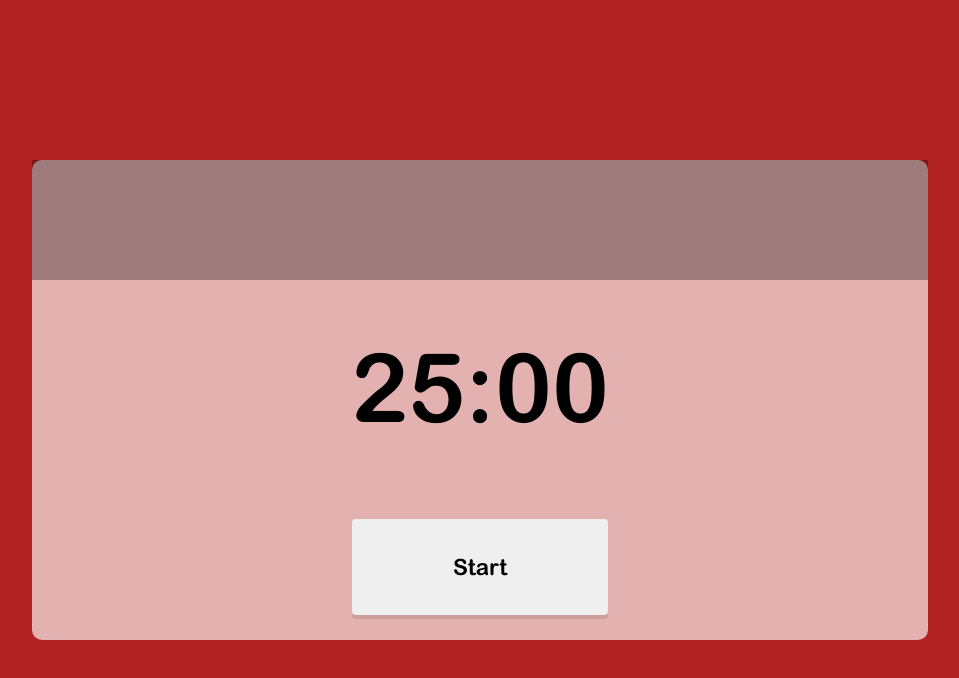
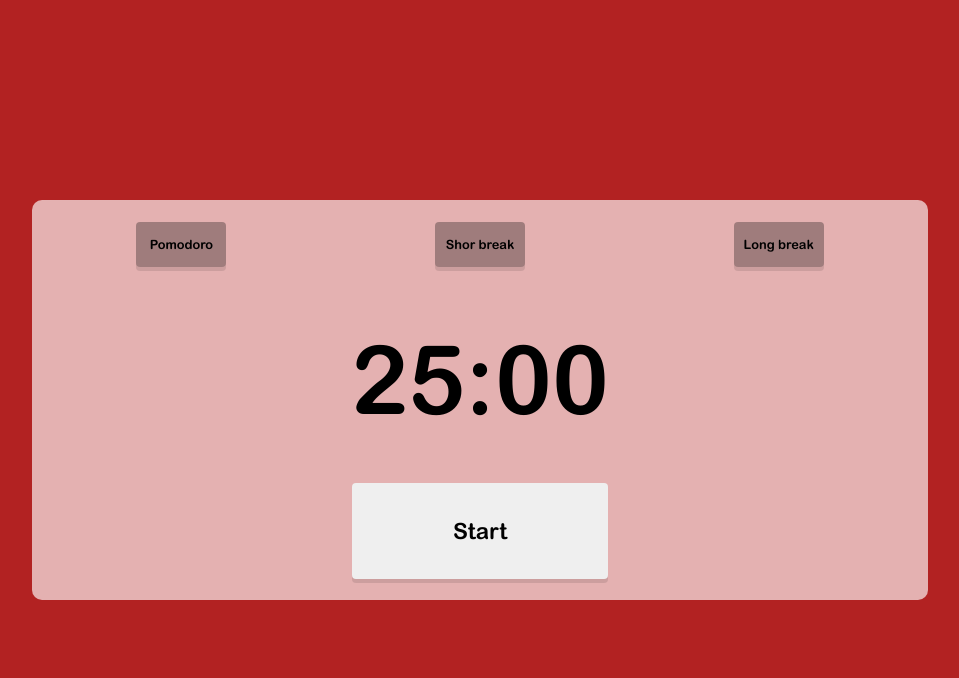
Before and after one commit to IsaacSales15/PomodoroProject, a plain HTML site: page PomodoroProject/index.html in a window 1280 px wide. Shown: the whole page, without its empty margins (160-1119 px from the left). Drawn offline with Linux system fonts and the light colour scheme.

Commit message:
mais botões

```diff
--- a/PomodoroProject/index.html
+++ b/PomodoroProject/index.html
@@ -1,5 +1,5 @@
 <!DOCTYPE html>
-<html lang="en">
+<html lang="pt-br">
 <head>
     <meta charset="UTF-8">
     <meta http-equiv="X-UA-Compatible" content="IE=edge">
@@ -11,9 +11,11 @@
     <div id="wrapper">
         <div id="timer_container">
             <div id="options_container">
-                <div id="long_pomodoro"></div>
-                <div id="short_pomodoro"></div>
+                <button id="long_pomodoro" class="option"><span class="options_text">Pomodoro</span></button>
+                <button id="medium_pomodoro" class="option"><span class="options_text">Shor break</span></button>
+                <button id="short_pomodoro" class="option"><span class="options_text">Long break</span></button>
             </div>
+            <div id="main_timer">
                 <div id="timer_upper_container">
                     <div id="timer">
                         <span id="minutes">25:00</span>
@@ -24,6 +26,7 @@
                 </div>
             </div>
         </div>
+    </div>
 </body>
 <script src="script.js" defer></script>
 </html>
--- a/PomodoroProject/styles/style.css
+++ b/PomodoroProject/styles/style.css
@@ -6,6 +6,7 @@
 :root {
     --cor1: #B22222;
     --cor2: rgba(255, 255, 255, 0.648);
+    --cor3: rgba(0, 0, 0, 0.3);
 }
 
 * {
@@ -21,11 +22,45 @@ body {
 }
 
 #wrapper {
+    display: grid;
     width: 100vw;
     height: 100vh;
-    display: grid;
 }
 
+#options_container {
+    display: flex;
+    width: 70vw;
+    height: 10vh;
+    justify-content: space-around;
+}
+
+.option {
+    display: flex;
+    background-color: var(--cor3);
+    width: 90px;
+    height: 45px;
+    margin-top: 8px;
+    flex-direction: row;
+    border-radius: 4px;
+    font-size: .8em;
+    align-items: center;
+    justify-content: center;
+}
+
+.options:action {
+    transform: translate(10px, 10px);
+}
+
+.option:hover {
+    cursor: pointer;
+}
+
+#main_timer {
+    display: grid;
+    align-self: flex-end;
+    width: 100%;
+    height: 110%;
+}
 
 #timer_container {
     display: grid;
@@ -33,14 +68,8 @@ body {
     align-self: center;
     background-color: var(--cor2);
     width: 70vw;
-    height: 60vh;
+    height: 50vh;
     border-radius: 10px;
-}
-
-#options_container {
-    width: 70vw;
-    height: 15vh;
-    background-color: rgba(0, 0, 0, 0.306);
 }
 
 #timer_upper_container {
@@ -48,22 +77,22 @@ body {
     justify-self: center;
     align-self: top;
     width: 100%;
-    height: 50%;
-    border-radius: 10px;
+    height: 90%;
 }
 
 #timer {
     justify-self: center;
     align-self: center;
     font-size: clamp(2em, calc(6em + 1vw), 6em);
+
 }
 
 #button_container {
     display: grid;
     width: 100%;
-    height: 100%;
-    border-radius: 10px;
 }
+
+
 
 button {
     width: 20vw;
@@ -79,5 +108,8 @@ button {
 button:active {
     transform: translate(0px, 3px);
     box-shadow: 0px 2px rgba(0, 0, 0, 0.105);
+}
 
+button:hover {
+    cursor: pointer;
 }
```
Lines whose indentation alone changed are shown as unchanged.
